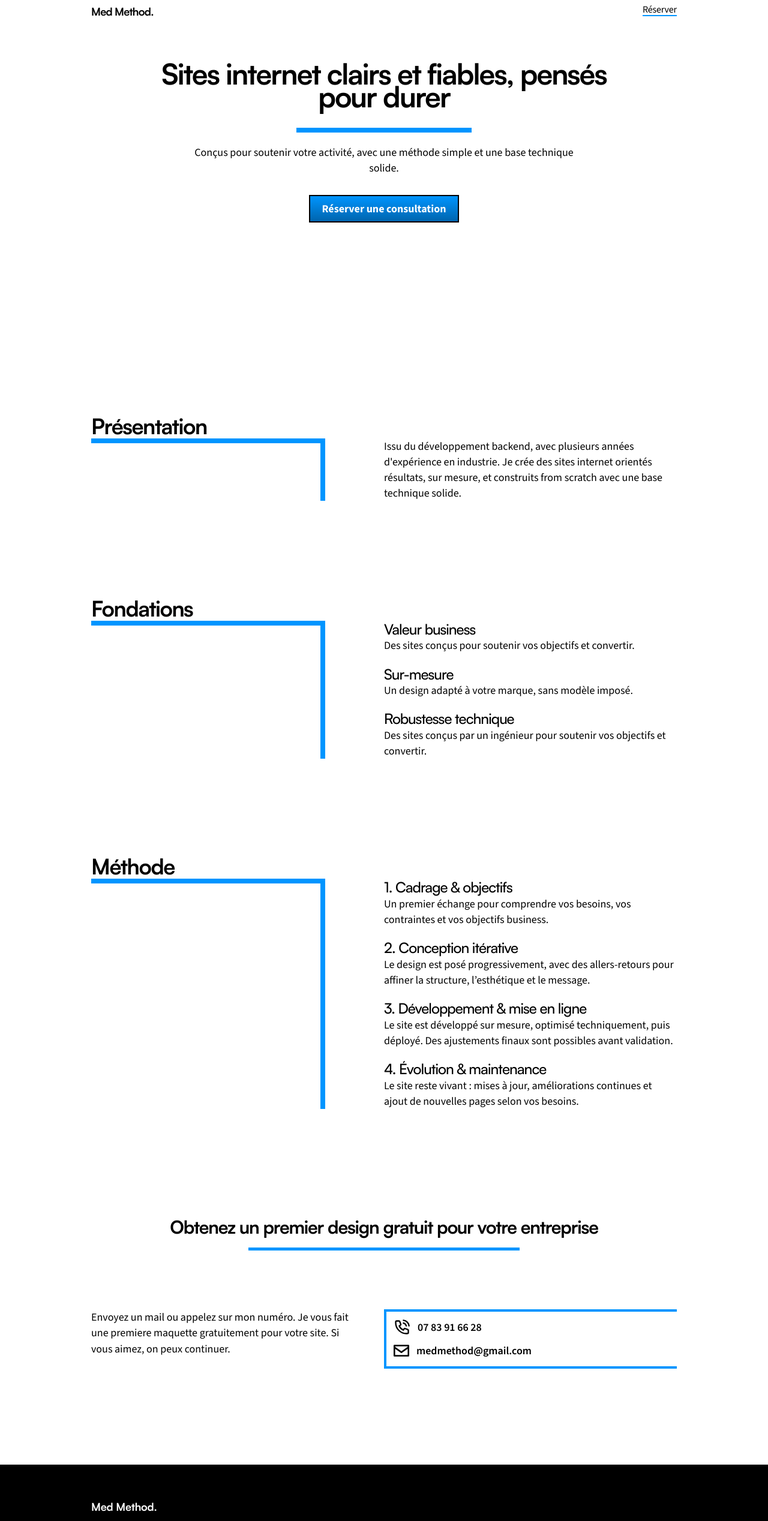
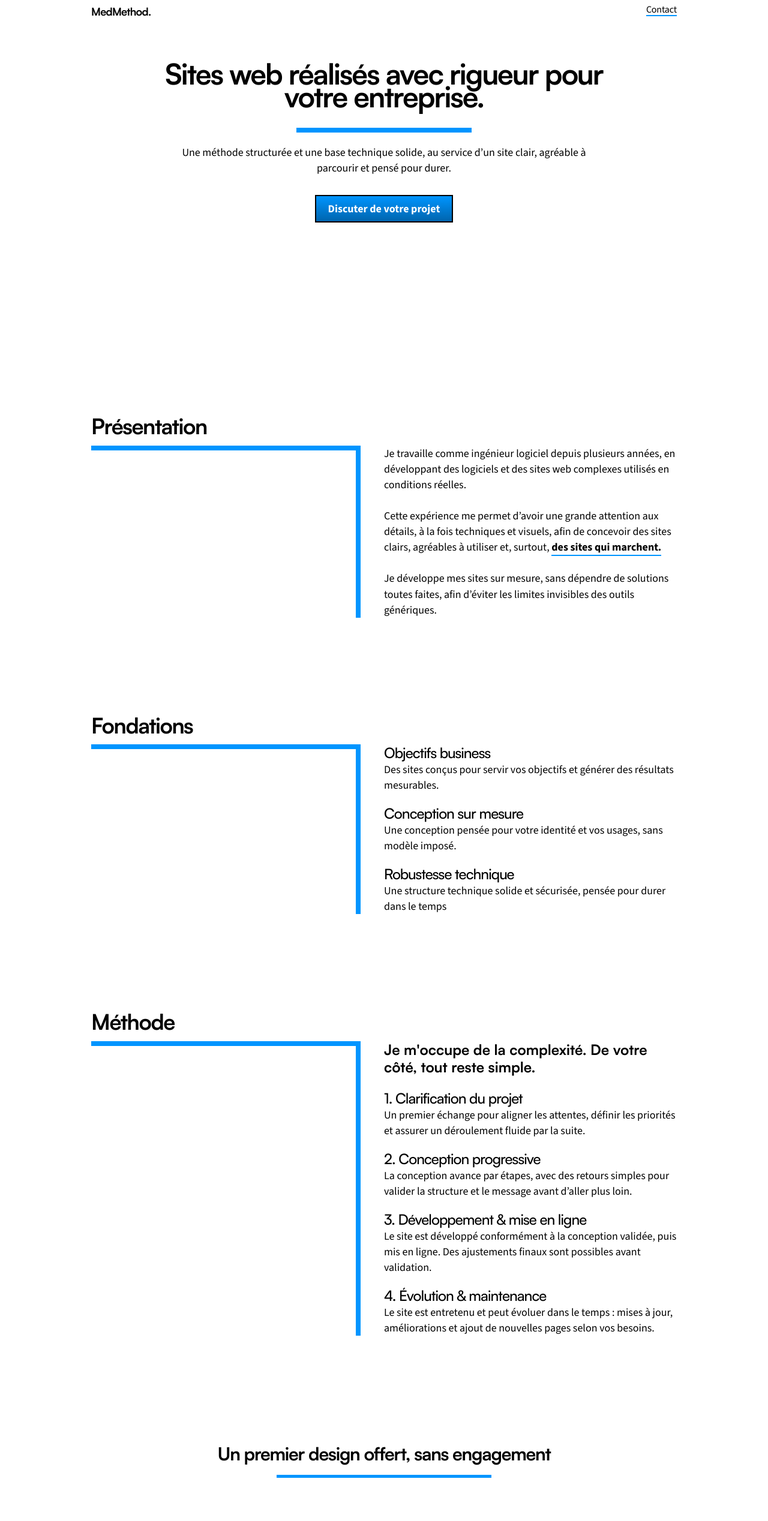
Before and after one commit to MehdiSouameur/MedMethod_Website, a Next.js app: page / in a window 1280 px wide. Shown: the top 2536 px of the page at 60% size. Built offline with nearby package versions, Linux system fonts and the light colour scheme.

Commit message:
Refined text content, and minor spacing changes

```diff
--- a/app/components/CornerLine.tsx
+++ b/app/components/CornerLine.tsx
@@ -42,7 +42,7 @@ export function CornerLine() {
   }, [inView]);
 
   return (
-    <div ref={ref} className="relative w-[40%] self-stretch">
+    <div ref={ref} className="relative w-[40%] sm:w-[46%] self-stretch">
       <span
         onTransitionEnd={() => setRightOn(true)}
         className={[
--- a/app/layout.tsx
+++ b/app/layout.tsx
@@ -2,7 +2,7 @@ import "./globals.css";
 import { satoshi, sourceSans } from "./fonts";
 
 export const metadata = {
-  title: "Med Method",
+  title: "MedMethod",
   description: "Conception et développement de sites web performants.",
 };
 
--- a/app/page.tsx
+++ b/app/page.tsx
@@ -18,7 +18,7 @@ export default function Home() {
 
         {/* Brand */}
         <h1 className="type-logo tracking-[-0.04em]">
-          Med Method.
+          MedMethod.
         </h1>
 
         {/* CTA */}
@@ -26,10 +26,28 @@ export default function Home() {
           <Underline delayMs={1700} thicknessPx={2}>
     <a
       href="#contact"
-              className="type-logo font-medium cursor-pointer text-sm sm:text-base"
+      className="
+        type-logo
+        font-medium
+        cursor-pointer
+        text-sm sm:text-base
+
+        text-black
+
+        transition-transform transition-colors
+        duration-150
+        ease-out
+
+        hover:scale-[1.04]
+        hover:text-[#1AA1FF]
+
+        active:scale-[0.98]
+        active:text-[#0095FF]
+      "
     >
-              Réserver
+      Contact
     </a>
+
           </Underline>
         </div>
 
@@ -42,15 +60,15 @@ export default function Home() {
         <div className="mx-auto max-w-5xl px-6 flex flex-col justify-center items-center">
 
             <h1 className="type-h1 tracking-[-0.04em] sm:leading-[0.8] text-center sm:max-w-[80%]">
-              Sites internet clairs et fiables, pensés pour durer
+              Sites web réalisés avec rigueur pour votre entreprise.
             </h1>
 
-          <div className="mt-8 h-2 w-[30%]">
+          <div className="mt-8 h-2 w-[50%] sm:w-[30%]">
               <HeroLine />
           </div>
 
           <p className="type-body-lg mt-5 sm:max-w-[70%] text-center">
-            Conçus pour soutenir votre activité, avec une méthode simple et une base technique solide.
+            Une méthode structurée et une base technique solide, au service d’un site clair, agréable à parcourir et pensé pour durer.
           </p>
 
           <a
@@ -59,18 +77,32 @@ export default function Home() {
               mt-8
               py-2 px-5
               font-bold
+              type-body-lg
+
               text-white
-                type-body-lg
               bg-gradient-to-b from-[#0095FF] to-[#0065AE]
               border-2 border-black
-                transition-[background,transform] duration-150 ease-out
-                hover:bg-gradient-to-b hover:from-[#0089EB] hover:to-[#005C9C]
+
+              transition-all
+              duration-150
+              ease-out
+
+              hover:scale-[1.04]
+              hover:from-[#1AA1FF] hover:to-[#0072C4]
+
               active:scale-[0.98]
+              active:text-black
+              active:from-[#7CCBFF]
+              active:to-[#1AA1FF]
+
               cursor-pointer
             "
           >
-            Réserver une consultation
+            Discuter de votre projet
           </a>
+
+
+
 
 
 
@@ -81,19 +113,23 @@ export default function Home() {
       {/* TRUST 1 */}
       <section className="pt-105 sm:pt-80 mx-auto max-w-5xl px-6">
 
-        <div className="mx-auto md:mx-0 w-[40%] md:text-left text-center mb-6 md:mb-0">
+        <div className="mx-auto md:mx-0 w-[40%] md:text-left text-center mb-6 md:mb-3">
           <h2 className="type-h1-sm tracking-[-0.04em] text-left">
             Présentation
           </h2>
         </div>
 
-        <div className="flex flex-row">
+        <div className="flex flex-row gap-[5%] sm:gap-[4%]">
+
           <CornerLine></CornerLine>
-          <div className="w-[5%] md:w-[10%]" />
 
           <div className="w-[70%] md:w-[50%]">
             <p className="type-body-lg font-medium">
-              Issu du développement backend, avec plusieurs années d'expérience en industrie. Je crée des sites internet orientés résultats, sur mesure, et construits from scratch avec une base technique solide.
+              Je travaille comme ingénieur logiciel depuis plusieurs années, en développant des logiciels et des sites web complexes utilisés en conditions réelles.<br></br><br></br>
+
+              Cette expérience me permet d’avoir une grande attention aux détails, à la fois techniques et visuels, afin de concevoir des sites clairs, agréables à utiliser et, surtout, <b><Underline delayMs={2500}>des sites qui marchent.</Underline></b><br></br><br></br>
+
+              Je développe mes sites sur mesure, sans dépendre de solutions toutes faites, afin d’éviter les limites invisibles des outils génériques.
             </p>
           </div>
         </div>
@@ -104,38 +140,36 @@ export default function Home() {
       <section className="pt-40 mx-auto max-w-5xl px-6">
 
         {/* Title */}
-        <div className="mx-auto md:mx-0 w-[40%] md:text-left text-center mb-6 md:mb-0">
+        <div className="mx-auto md:mx-0 w-[40%] md:text-left text-center mb-6 md:mb-3">
           <h2 className="type-h1-sm tracking-[-0.04em] text-left">
             Fondations
           </h2>
         </div>
 
         {/* Content */}
-        <div className="flex flex-row">
+        <div className="flex flex-row gap-[5%] sm:gap-[4%]">
           <CornerLine />
-
-          <div className="w-[5%] md:w-[10%]" />
 
           <div className="w-[70%] md:w-[50%]">
             <h3 className="type-h3 tracking-[-0.04em] font-medium">
-              Valeur business
+              Objectifs business
             </h3>
             <p className="type-body-lg font-normal">
-              Des sites conçus pour soutenir vos objectifs et convertir.
+              Des sites conçus pour servir vos objectifs et générer des résultats mesurables.
             </p>
 
             <h3 className="pt-5 type-h3 tracking-[-0.04em] font-medium">
-              Sur-mesure
+              Conception sur mesure
             </h3>
             <p className="type-body-lg font-normal">
-              Un design adapté à votre marque, sans modèle imposé.
+              Une conception pensée pour votre identité et vos usages, sans modèle imposé.
             </p>
 
             <h3 className="pt-5 type-h3 tracking-[-0.04em] font-medium">
               Robustesse technique
             </h3>
             <p className="type-body-lg font-normal">
-              Des sites conçus par un ingénieur pour soutenir vos objectifs et convertir.
+              Une structure technique solide et sécurisée, pensée pour durer dans le temps
             </p>
           </div>
         </div>
@@ -147,47 +181,46 @@ export default function Home() {
       <section className="pt-40 mx-auto max-w-5xl px-6">
 
         {/* Title */}
-        <div className="mx-auto md:mx-0 md:text-left text-center w-full mb-6 md:mb-0">
+        <div className="mx-auto md:mx-0 md:text-left text-center w-full mb-6 md:mb-3">
           <h2 className="type-h1-sm tracking-[-0.04em]">
             Méthode
           </h2>
         </div>
 
-
-
         {/* Content */}
-        <div className="flex flex-row">
+        <div className="flex flex-row gap-[5%] sm:gap-[4%]">
           <CornerLine />
 
-          <div className="w-[5%] md:w-[10%]" />
-
           <div className="w-[70%] md:w-[50%]">
+            <h3 className="type-h3 font-semibold mb-6">
+              Je m'occupe de la complexité. De votre côté, tout reste simple.
+            </h3>
             <h3 className="type-h3 tracking-[-0.04em] font-medium">
-              1. Cadrage &amp; objectifs
+              1. Clarification du projet
             </h3>
             <p className="type-body-lg font-normal">
-              Un premier échange pour comprendre vos besoins, vos contraintes et vos objectifs business.
+              Un premier échange pour aligner les attentes, définir les priorités et assurer un déroulement fluide par la suite.
             </p>
 
             <h3 className="pt-5 type-h3 tracking-[-0.04em] font-medium">
-              2. Conception itérative
+              2. Conception progressive
             </h3>
             <p className="type-body-lg font-normal">
-              Le design est posé progressivement, avec des allers-retours pour affiner la structure, l’esthétique et le message.
+La conception avance par étapes, avec des retours simples pour valider la structure et le message avant d’aller plus loin.
             </p>
 
             <h3 className="pt-5 type-h3 tracking-[-0.04em] font-medium">
               3. Développement &amp; mise en ligne
             </h3>
             <p className="type-body-lg font-normal">
-              Le site est développé sur mesure, optimisé techniquement, puis déployé. Des ajustements finaux sont possibles avant validation.
+              Le site est développé conformément à la conception validée, puis mis en ligne. Des ajustements finaux sont possibles avant validation.
             </p>
 
             <h3 className="pt-5 type-h3 tracking-[-0.04em] font-medium">
               4. Évolution &amp; maintenance
             </h3>
             <p className="type-body-lg font-normal">
-              Le site reste vivant : mises à jour, améliorations continues et ajout de nouvelles pages selon vos besoins.
+              Le site est entretenu et peut évoluer dans le temps : mises à jour, améliorations et ajout de nouvelles pages selon vos besoins.
             </p>
           </div>
         </div>
@@ -203,23 +236,31 @@ export default function Home() {
               id="contact"
               className="scroll-mt-32 type-h2 p-5 text-center tracking-[-0.04em]"
             >
-              Obtenez un premier design gratuit pour votre entreprise
+              Un premier design offert, sans engagement
             </h2>
           </Underline>
         </div>
 
 
 
-        <div className="flex md:flex-row flex-col justify-center items-center md:pt-20 pt-8">
+        <div className="
+          flex
+          flex-col md:flex-row
+          justify-center md:justify-start
+          items-center md:items-start
+          pt-8 md:pt-20
+        ">
+
 
           <div className="md:w-[50%] w-full">
             <p className="type-body-lg md:w-[90%] w-full">
-              Envoyez un mail ou appelez sur mon numéro.
-              Je vous fait une premiere maquette gratuitement pour votre site. Si vous aimez, on peux continuer.
+              Je vous propose une première maquette afin de poser les bases de votre site.
+              Si la direction vous convient, nous pouvons ensuite poursuivre le projet.<br></br><br></br>
+              Vous pouvez me contacter par <b>email</b> ou par <b>téléphone</b> pour en discuter.
             </p>
           </div>
 
-          <div className="md:w-[50%] w-full mt-5">
+          <div className="md:w-[50%] w-full mt-5 md:mt-0">
             <RectangleLine thicknessPx={4}>
               <div className="px-4 py-4 space-y-3">
                 {/* Phone */}
@@ -246,7 +287,7 @@ export default function Home() {
       <footer className="mt-40 max-w-7xl bg-black text-white">
         <div className="max-w-5xl p-6 pt-15 mx-auto">
           <h1 className="type-logo text-white">
-            Med Method.
+            MedMethod.
           </h1>
 
           <p className="mt-2 text-white/70 max-w-md">
@@ -254,7 +295,7 @@ export default function Home() {
           </p>
 
           <div className="mt-6 text-sm text-white/50">
-            © {new Date().getFullYear()} MedMethod Digital · Tous droits réservés
+            © {new Date().getFullYear()} Med Method · Tous droits réservés
           </div>
         </div>
       </footer>
```
Lines whose indentation alone changed are shown as unchanged.
